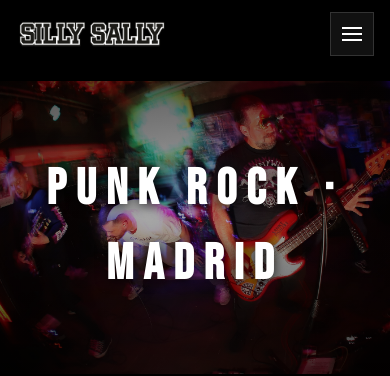
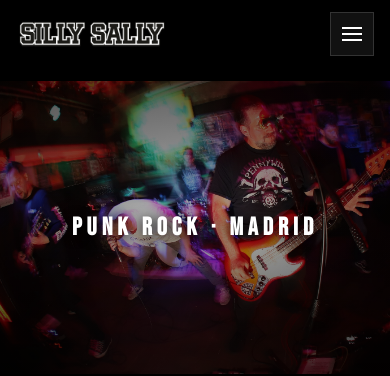
Before and after one commit to danipereiradev/sillysallyweb, a React (Vite) app: page / in a window 390 px wide. Shown: the top 376 px of the page. Built offline with nearby package versions, Linux system fonts and the light colour scheme.

Commit message:
Update hero tagline font size for improved responsiveness

```diff
--- a/src/components/Hero.css
+++ b/src/components/Hero.css
@@ -75,7 +75,7 @@
   }
 
   .hero__tagline {
-    font-size: clamp(3.125rem, 12.5vw, 6.875rem);
+    font-size: clamp(1.5625rem, 6.25vw, 3.4375rem);
     letter-spacing: 0.2em;
   }
 }
```
